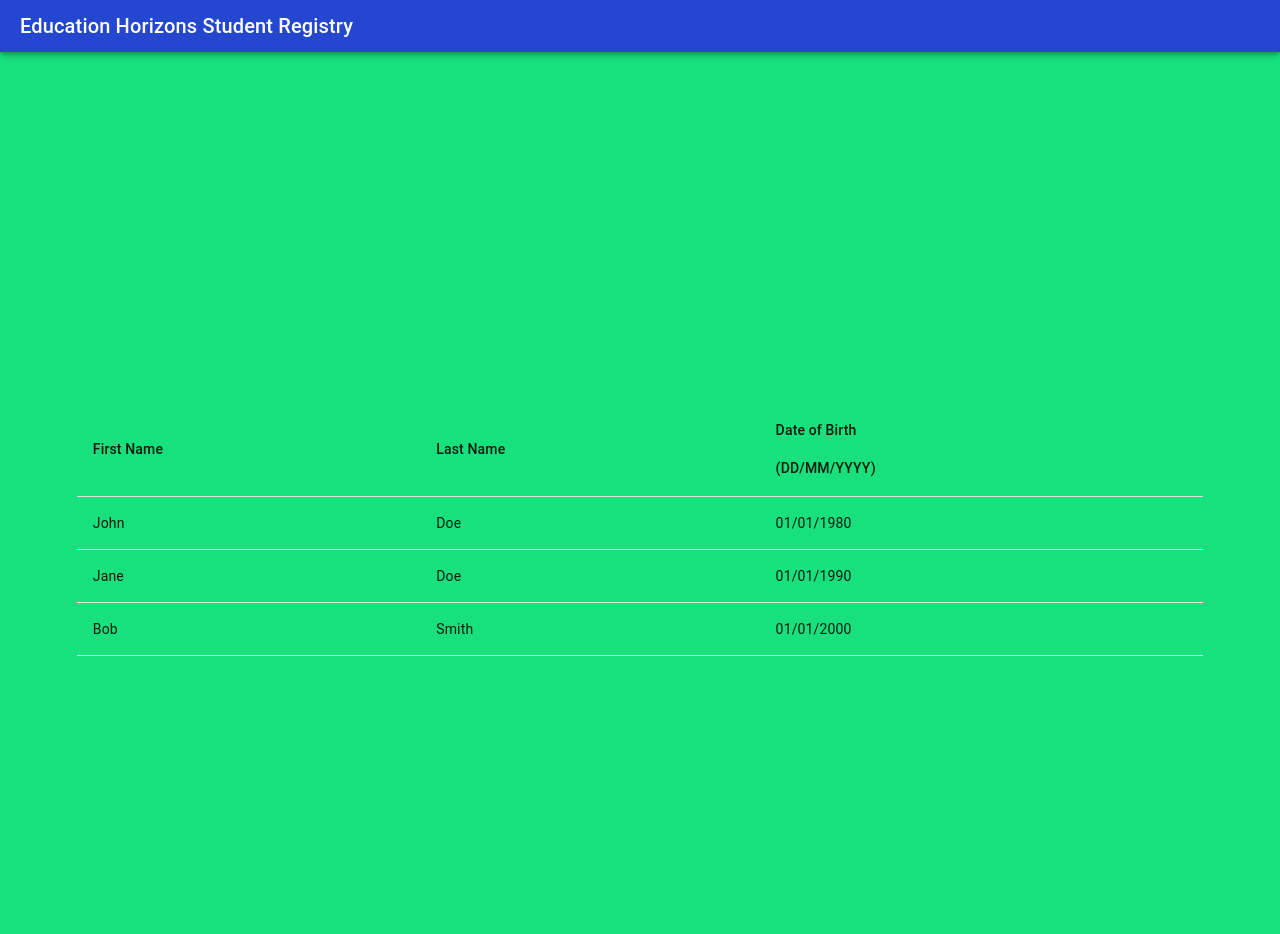
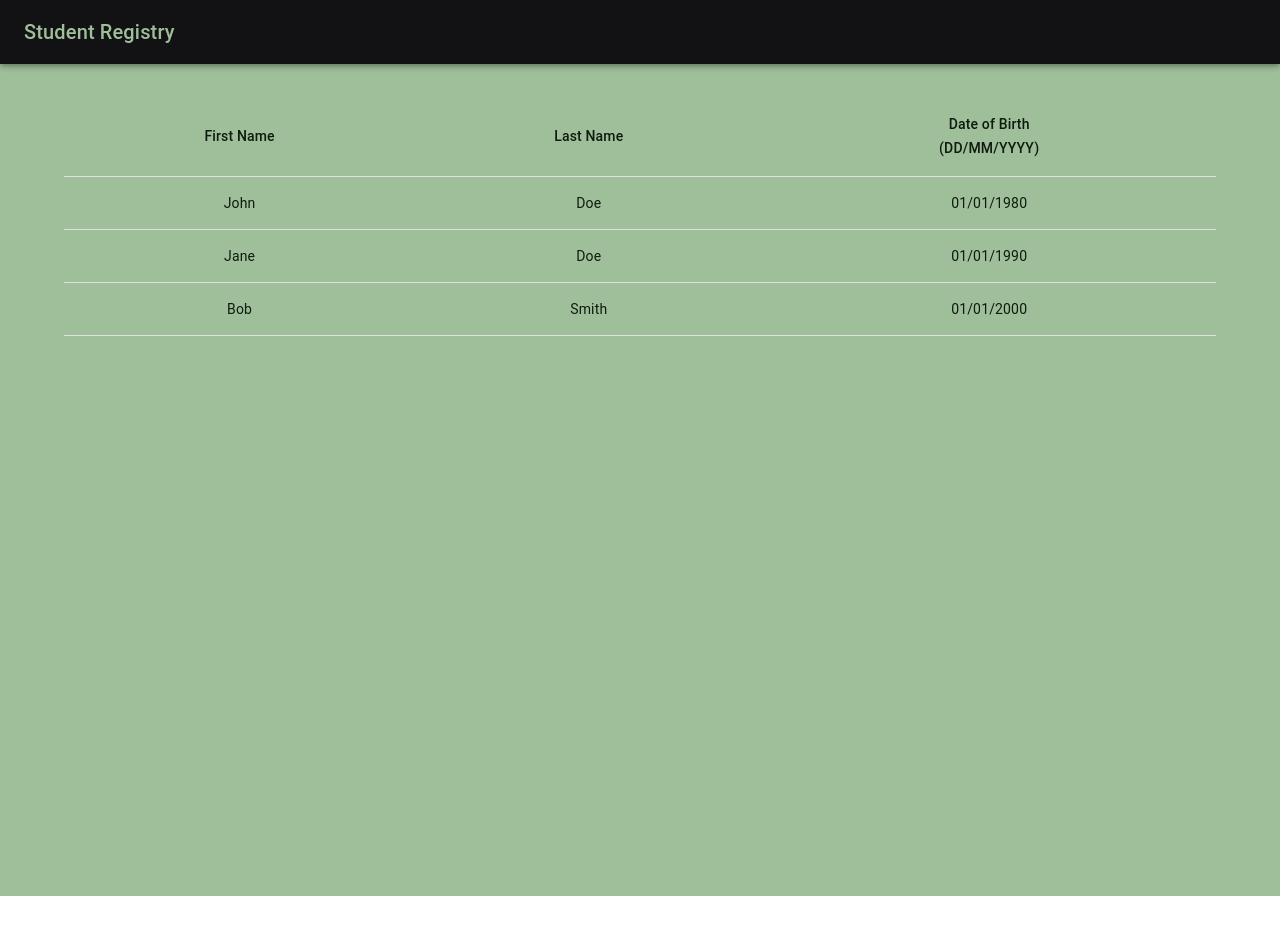
Before and after one commit to d1anas0/student-register, a React (Create React App) app: page / in a window 1280 px wide. Shown: the top 934 px of the page. After the commit the page ends 896 px from the top, so only its background shows below. Built offline with nearby package versions, Linux system fonts and the light colour scheme; data requests are answered from the project's data file.

Commit message:
Update: existing styling to use new theme

```diff
--- a/src/App.js
+++ b/src/App.js
@@ -8,30 +8,31 @@ export default function App() {
       <AppBar
         position="sticky"
         sx={{
-          backgroundColor: "#2546ce",
-          color: "#ffffff",
+          bgcolor: "secondary.main",
+          color: "primary.main",
           typography: "h6",
           textAlign: "left",
+          p: 2,
+          pl: 3,
         }}
-        style={{ padding: 10, paddingLeft: 20 }}
       >
-        Education Horizons Student Registry
+        Student Registry
       </AppBar>
 
       <Box
         sx={{
+          bgcolor: "primary.main",
           display: "flex",
           flexDirection: "column",
-          justifyContent: "center",
+          alignItems: "center",
+          justifyContent: "flex-start",
+          minHeight: "100vh",
+          pt: 4,
         }}
-        style={{
-          height: "100vh",
-          padding: "6%",
-        }}
-        backgroundColor="#17e07d"
-        align="center"
       >
-        <StudentRegister />
+        <Box sx={{ width: "90%" }}>
+          <StudentRegister />
+        </Box>
       </Box>
     </>
   );
--- a/src/components/StudentRegister.js
+++ b/src/components/StudentRegister.js
@@ -42,24 +42,20 @@ export default function StudentRegister() {
     <Table>
       <TableHead>
         <TableRow>
-          <TableCell>First Name</TableCell>
-          <TableCell>Last Name</TableCell>
-          <TableCell>
-            <p>Date of Birth</p>
-            <p>(DD/MM/YYYY)</p>
+          <TableCell align="center">First Name</TableCell>
+          <TableCell align="center">Last Name</TableCell>
+          <TableCell align="center">
+            <p style={{ margin: 0 }}>Date of Birth</p>
+            <p style={{ margin: 0 }}>(DD/MM/YYYY)</p>
           </TableCell>
         </TableRow>
       </TableHead>
       <TableBody>
         {listing.map((student) => (
-          <TableRow
-            // TODO: UI - how does user know the rows are clickable
-            key={student.id}
-            onClick={() => handleRowClick(student)}
-          >
-            <TableCell>{student.first_name}</TableCell>
-            <TableCell>{student.last_name}</TableCell>
-            <TableCell>{student.date_of_birth}</TableCell>
+          <TableRow key={student.id} onClick={() => handleRowClick(student)}>
+            <TableCell align="center">{student.first_name}</TableCell>
+            <TableCell align="center">{student.last_name}</TableCell>
+            <TableCell align="center">{student.date_of_birth}</TableCell>
           </TableRow>
         ))}
       </TableBody>
--- a/src/theme.js
+++ b/src/theme.js
@@ -6,12 +6,15 @@ const theme = createTheme({
       main: "#9FBF9B",
     },
     secondary: {
+      main: "#121113",
+    },
+    action: {
       main: "#199059",
     },
     text: {
       primary: "#0E1B0E",
     },
-    background: {
+    contrast: {
       default: "#EFEDE6",
     },
   },
```
